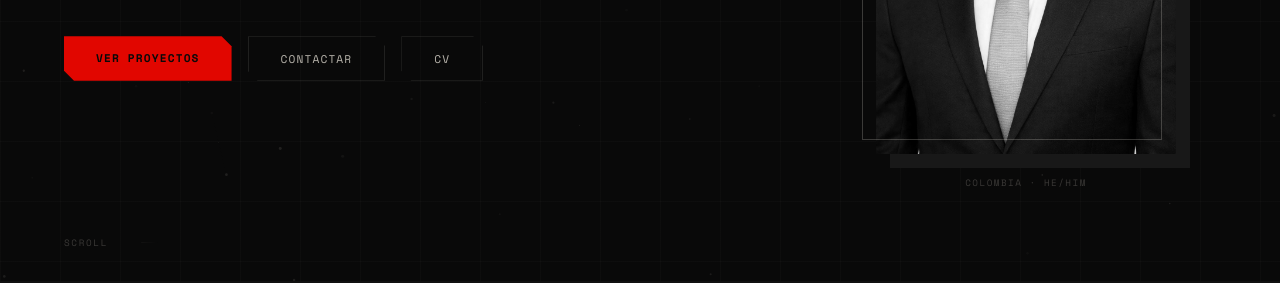
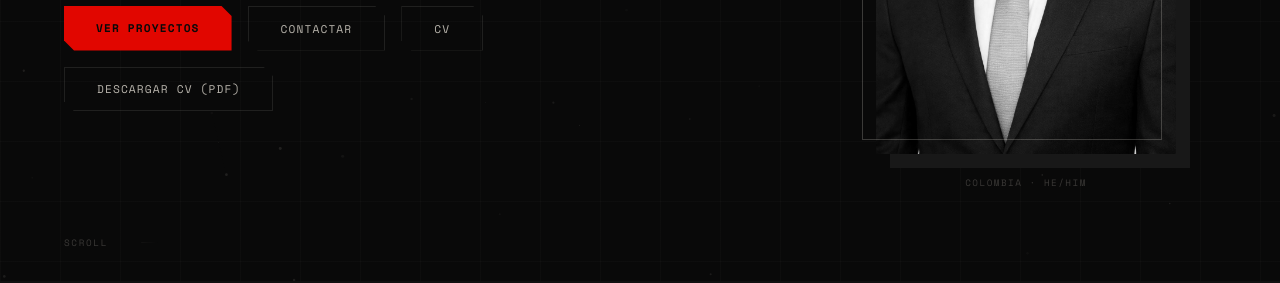
Before and after one commit to Sekkon0906/portafolioPersonal, a plain HTML site: page home.html in a window 1280 px wide. Shown: the part 519-802 px from the top of the page. Drawn offline with nearby package versions, Linux system fonts and the light colour scheme.

Commit message:
Agrega el CV en PDF (español e inglés) con botones de descarga

```diff
--- a/home.html
+++ b/home.html
@@ -394,6 +394,7 @@ footer a{color:var(--white2);text-decoration:none;}
         <a href="projects.html" class="btn-primary">Ver proyectos</a>
         <a href="contact.html"  class="btn-ghost">Contactar</a>
         <a href="cv-juan-felipe-medina.html" class="btn-ghost">CV</a>
+        <a href="assets/cv/CV_Juan_Felipe_Medina_Orjuela.pdf" class="btn-ghost" download>Descargar CV (PDF)</a>
       </div>
     </div>
 
```
Also changed, not shown: about.html (+1 -0 lines), cv-juan-felipe-medina.html (+1 -0 lines), 1 other file.
